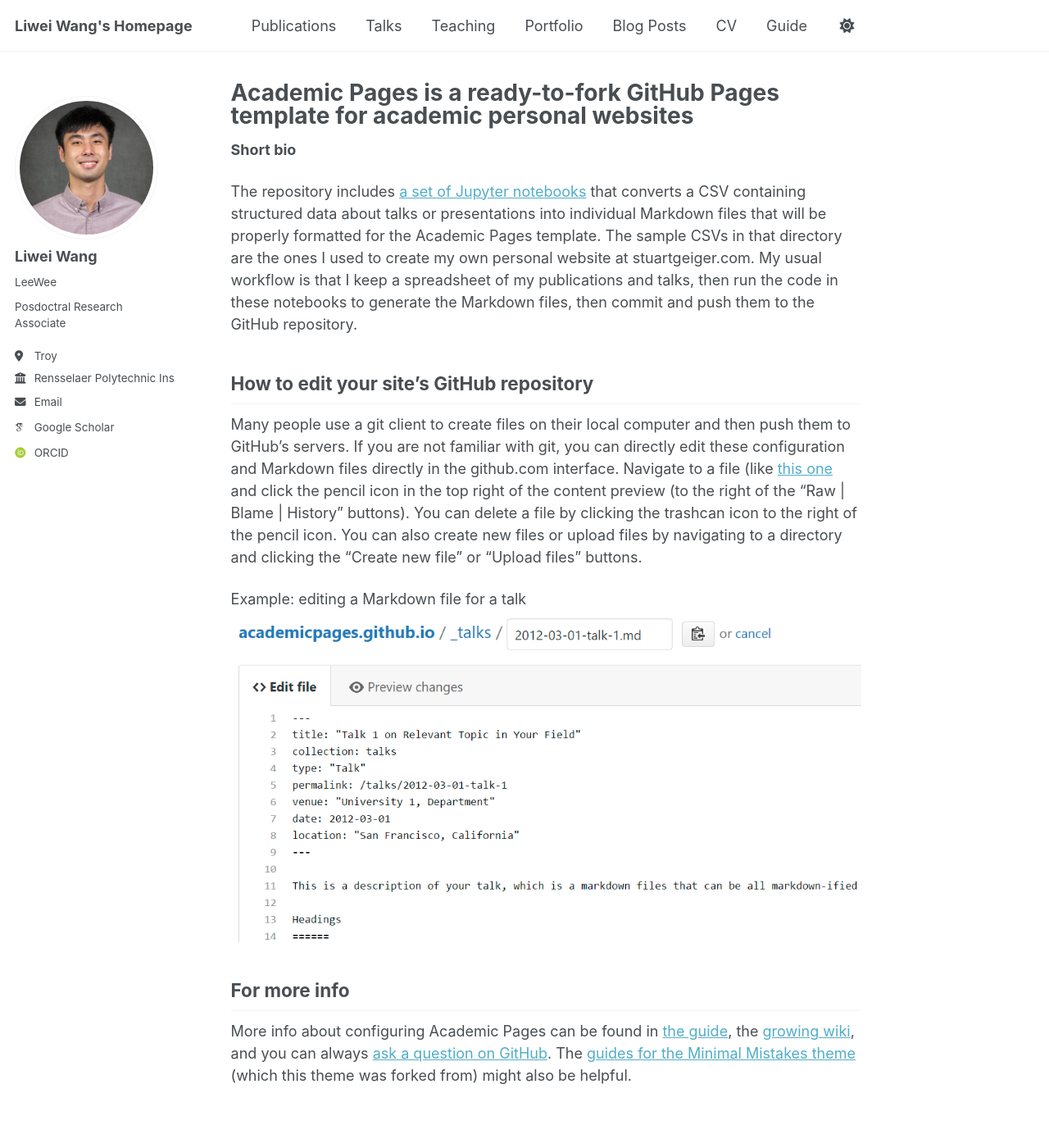
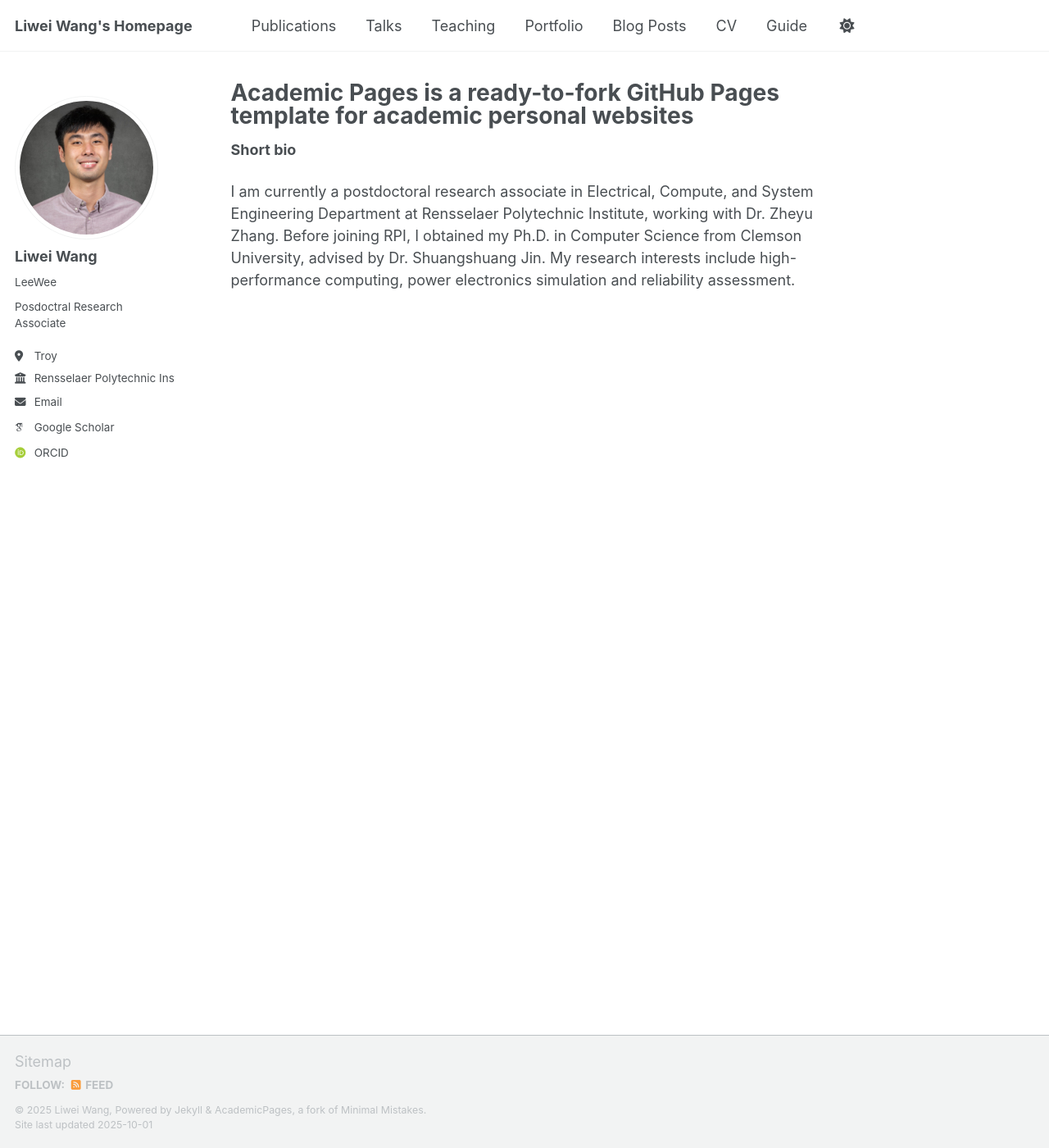
Before and after one commit to liweiw5255/liweiw5255.github.io, a Jekyll site: the page built from _pages/about.md, in a window 1280 px wide and 1400 px high. Shown: the whole window at 82% size. Built offline with Jekyll 4.4.1, drawn with Linux system fonts in a browser that asks for light colours; some web fonts are replaced; a script that is not in the unit is left out.

Commit message:
Update about.md

```diff
--- a/_pages/about.md
+++ b/_pages/about.md
@@ -9,16 +9,4 @@ redirect_from:
 
 **Short bio**
 
-The repository includes [a set of Jupyter notebooks](https://github.com/academicpages/academicpages.github.io/tree/master/markdown_generator
-) that converts a CSV containing structured data about talks or presentations into individual Markdown files that will be properly formatted for the Academic Pages template. The sample CSVs in that directory are the ones I used to create my own personal website at stuartgeiger.com. My usual workflow is that I keep a spreadsheet of my publications and talks, then run the code in these notebooks to generate the Markdown files, then commit and push them to the GitHub repository.
-
-How to edit your site's GitHub repository
-------
-Many people use a git client to create files on their local computer and then push them to GitHub's servers. If you are not familiar with git, you can directly edit these configuration and Markdown files directly in the github.com interface. Navigate to a file (like [this one](https://github.com/academicpages/academicpages.github.io/blob/master/_talks/2012-03-01-talk-1.md) and click the pencil icon in the top right of the content preview (to the right of the "Raw | Blame | History" buttons). You can delete a file by clicking the trashcan icon to the right of the pencil icon. You can also create new files or upload files by navigating to a directory and clicking the "Create new file" or "Upload files" buttons.
-
-Example: editing a Markdown file for a talk
-![Editing a Markdown file for a talk](/images/editing-talk.png)
-
-For more info
-------
-More info about configuring Academic Pages can be found in [the guide](https://academicpages.github.io/markdown/), the [growing wiki](https://github.com/academicpages/academicpages.github.io/wiki), and you can always [ask a question on GitHub](https://github.com/academicpages/academicpages.github.io/discussions). The [guides for the Minimal Mistakes theme](https://mmistakes.github.io/minimal-mistakes/docs/configuration/) (which this theme was forked from) might also be helpful.
+I am currently a postdoctoral research associate in Electrical, Compute, and System Engineering Department at  Rensselaer Polytechnic Institute, working with Dr. Zheyu Zhang. Before joining RPI, I obtained my Ph.D. in Computer Science from Clemson University, advised by Dr. Shuangshuang Jin. My research interests include high-performance computing, power electronics simulation and reliability assessment.
```
